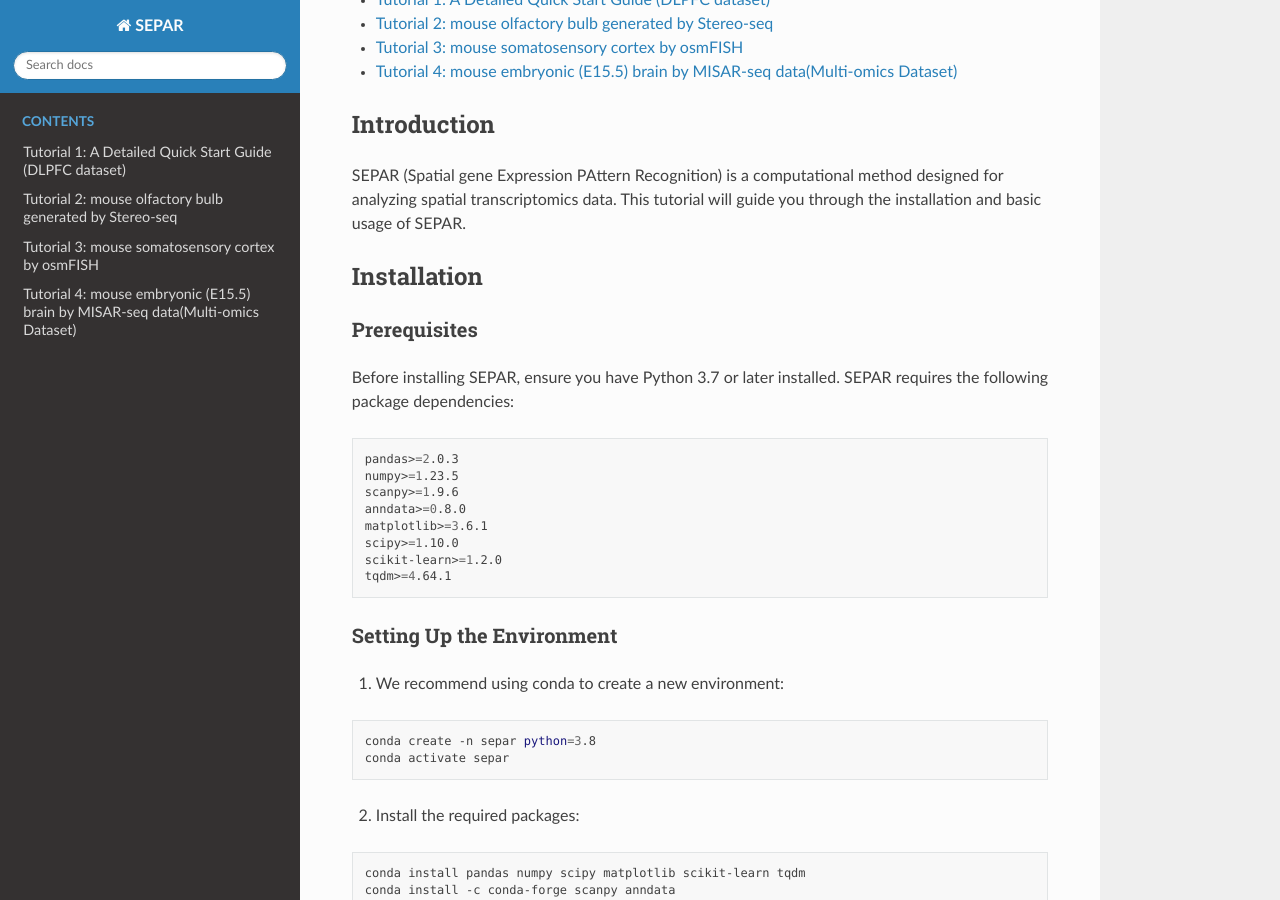
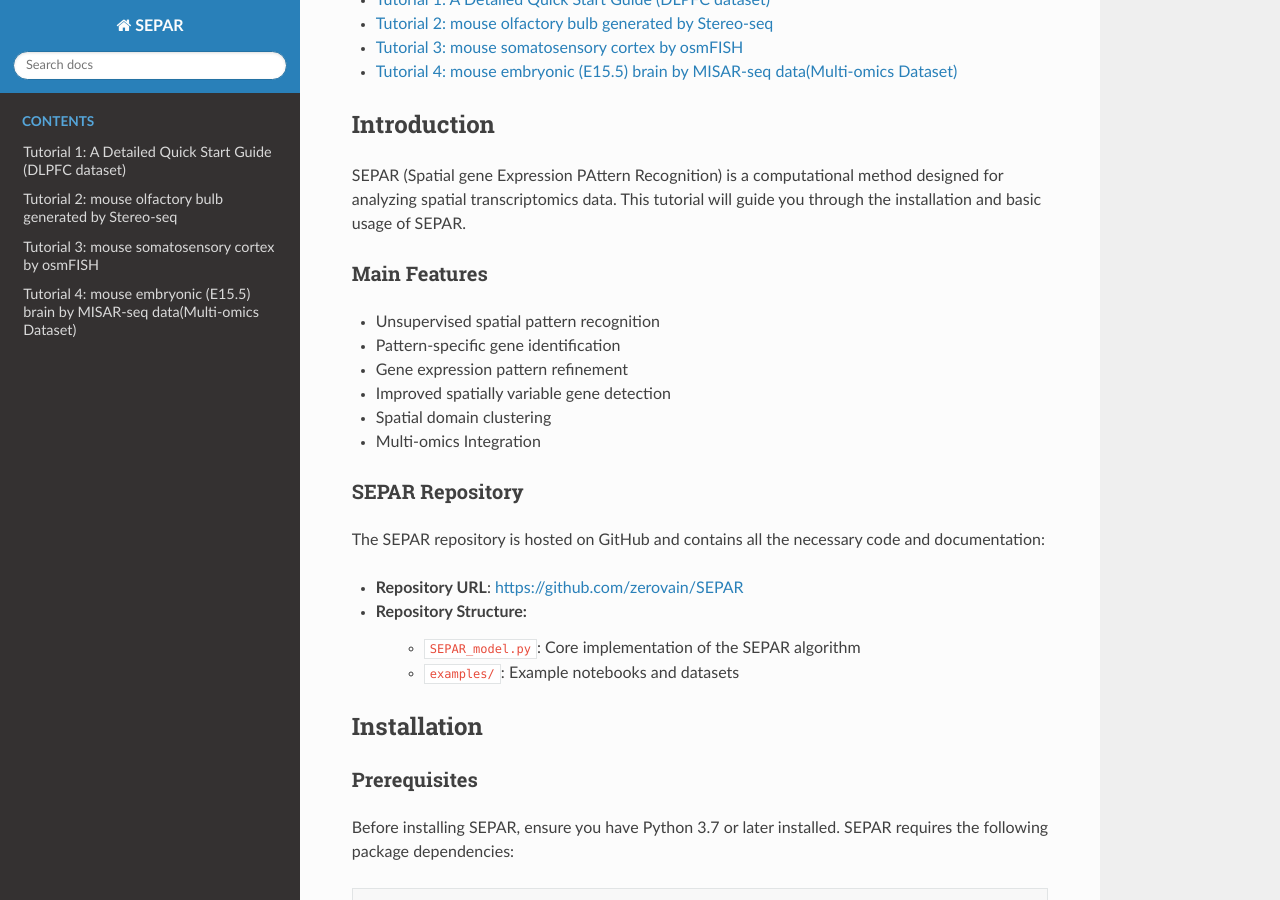
Before and after one commit to zerovain/SEPAR_tutorial, a Sphinx documentation site: the page built from docs/index.rst, in a window 1280 px wide and 900 px high, scrolled down 220 px. Built offline with Sphinx 7.4.7 and the Read the Docs theme 3.1.0, drawn with Linux system fonts in a browser that asks for light colours.

Commit message:
Update index.rst

```diff
--- a/docs/index.rst
+++ b/docs/index.rst
@@ -14,6 +14,26 @@ Introduction
 -----------
 
 SEPAR (Spatial gene Expression PAttern Recognition) is a computational method designed for analyzing spatial transcriptomics data. This tutorial will guide you through the installation and basic usage of SEPAR.
+
+Main Features
+~~~~~~~~~~~~
+
+* Unsupervised spatial pattern recognition
+* Pattern-specific gene identification
+* Gene expression pattern refinement
+* Improved spatially variable gene detection
+* Spatial domain clustering
+* Multi-omics Integration
+
+SEPAR Repository
+~~~~~~~~~~~~~~
+
+The SEPAR repository is hosted on GitHub and contains all the necessary code and documentation:
+
+* **Repository URL**: `https://github.com/zerovain/SEPAR <https://github.com/zerovain/SEPAR>`_
+* **Repository Structure**:
+    * ``SEPAR_model.py``: Core implementation of the SEPAR algorithm
+    * ``examples/``: Example notebooks and datasets
 
 Installation
 -----------
```
